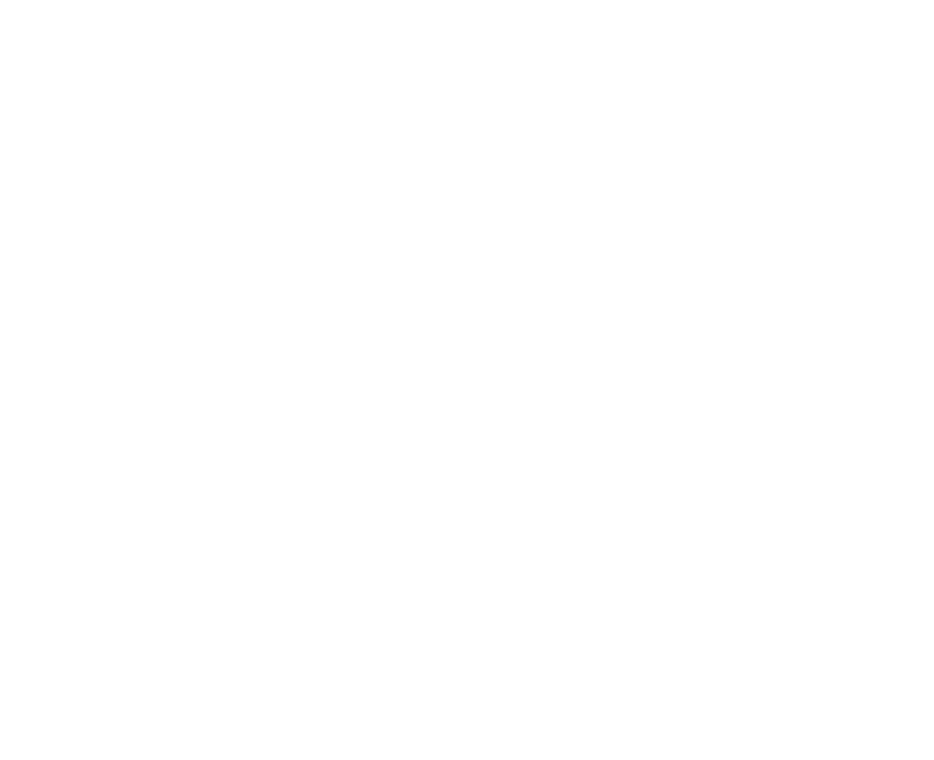
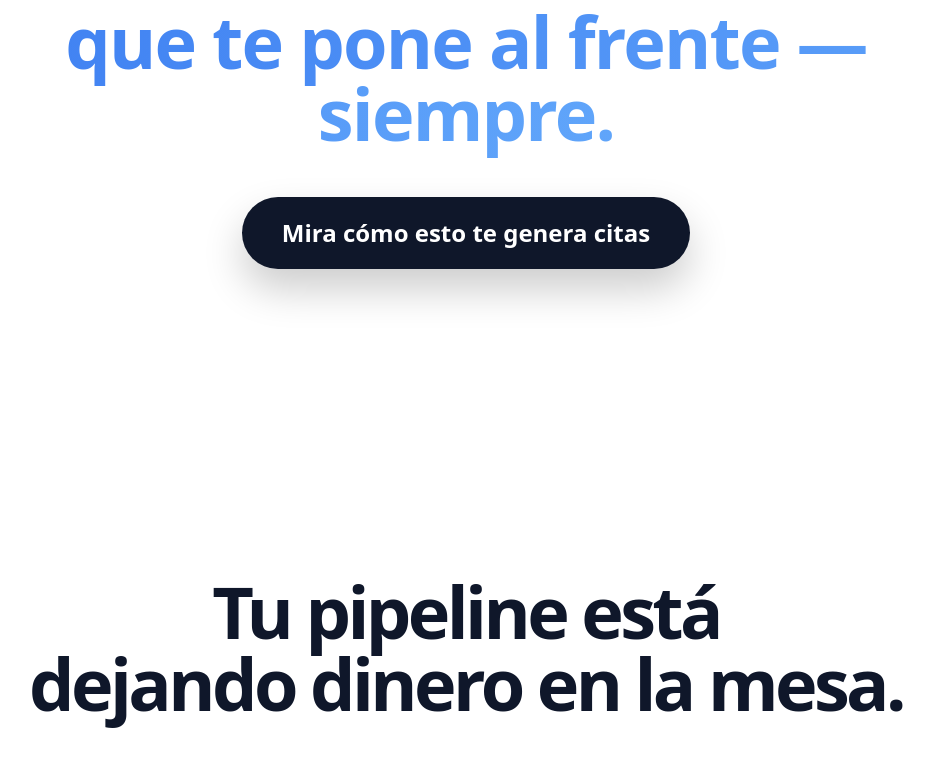
Before and after one commit to orlandoperflo/blossom, a Next.js app: page /es in a window 1280 px wide. Before the commit this address had no page. Shown: the part 531-1291 px from the top of the page, without its empty margins (174-1108 px from the left). Before the commit the page ends 800 px from the top, so only its background shows below. Built offline with nearby package versions, Linux system fonts and the light colour scheme.

Commit message:
Add locale routes and refine Spanish copy

```diff
--- /dev/null
+++ b/app/en/page.jsx
@@ -0,0 +1,15 @@
+import LandingPage from '../../components/LandingPage';
+
+export const metadata = {
+  alternates: {
+    canonical: '/en',
+    languages: {
+      en: '/en',
+      es: '/es',
+    },
+  },
+};
+
+export default function EnglishPage() {
+  return <LandingPage initialLanguage="en" />;
+}
--- /dev/null
+++ b/app/es/page.jsx
@@ -0,0 +1,15 @@
+import LandingPage from '../../components/LandingPage';
+
+export const metadata = {
+  alternates: {
+    canonical: '/es',
+    languages: {
+      en: '/en',
+      es: '/es',
+    },
+  },
+};
+
+export default function SpanishPage() {
+  return <LandingPage initialLanguage="es" />;
+}
--- a/app/layout.jsx
+++ b/app/layout.jsx
@@ -2,7 +2,14 @@
 
 export const metadata = {
   title: 'Blossom Accelerate',
-  description: 'Lightning-fast lead capture and conversion for ultra-luxury real estate. Captura y conversión de leads ultrarrápida para bienes raíces de ultralujo.',
+  description: 'Lightning-fast lead capture and conversion for ultra-luxury real estate. Captura y conversión de prospectos ultrarrápida para asesores inmobiliarios premium.',
+  alternates: {
+    canonical: '/',
+    languages: {
+      en: '/en',
+      es: '/es',
+    },
+  },
   icons: {
     icon: '/favicon.ico',
     shortcut: '/favicon.ico',
--- a/app/page.jsx
+++ b/app/page.jsx
@@ -1,5 +1,5 @@
 import LandingPage from '../components/LandingPage';
 
 export default function HomePage() {
-  return <LandingPage />;
+  return <LandingPage initialLanguage="en" />;
 }
--- a/components/LandingPage.jsx
+++ b/components/LandingPage.jsx
@@ -1,6 +1,7 @@
 "use client";
 
 import React, { useState, useEffect, useRef } from 'react';
+import { usePathname, useRouter } from 'next/navigation';
 import { motion, AnimatePresence } from 'framer-motion';
 import {
   Search, Settings, User, RefreshCcw,
@@ -13,6 +14,7 @@
 
 
 const LANGUAGE_STORAGE_KEY = 'blossom-preferred-language';
+const DEFAULT_LANGUAGE = 'en';
 
 const LANGUAGES = {
   en: { code: 'en', label: 'English', shortLabel: 'EN' },
@@ -165,137 +167,137 @@
       languageLabel: 'Idioma',
     },
     hero: {
-      headlineLead: 'Los leads eligen al primer agente que responde.',
-      headlineAccent: 'Por eso creamos un sistema que te pone primero — siempre.',
+      headlineLead: 'Los prospectos eligen al asesor que responde primero.',
+      headlineAccent: 'Por eso construimos un sistema que te pone al frente — siempre.',
       watchCtaTop: 'Mira cómo esto',
-      watchCtaBottom: 'te consigue clientes',
-      inboxTitle: 'Bandeja de leads',
+      watchCtaBottom: 'te genera citas',
+      inboxTitle: 'Bandeja de prospectos',
       active: 'Activo',
       inputPlaceholder: 'Escribe una respuesta...',
-      notificationIntro: 'Recibe notificaciones en cualquier lugar.',
-      bookedTitle: 'Tour de casa agendado',
-      bookedTime: 'Jueves a las 2 p. m.',
-      benefits: ['Respuesta instantánea', 'Califica el lead', 'Impulsa la reserva'],
+      notificationIntro: 'Recibe avisos estés donde estés.',
+      bookedTitle: 'Recorrido agendado',
+      bookedTime: 'Jueves, 2:00 p. m.',
+      benefits: ['Respuesta inmediata', 'Califica al prospecto', 'Lo lleva a una cita'],
       channelLead: 'Sin importar de dónde',
-      channelMiddle: 'vengan tus leads,',
+      channelMiddle: 'lleguen tus prospectos,',
       channelAccent: 'nos integramos con',
       channelAccentEnd: 'todos tus canales.',
       accelerateLead: 'Deja de',
-      accelerateMiddle: 'perder oportunidades',
+      accelerateMiddle: 'perder operaciones',
       accelerateBeforeAccent: 'por las que ya',
-      accelerateAccent: 'pagaste',
-      speed: 'La velocidad decide',
-      speedEnd: 'quién gana el trato.',
-      primaryCta: 'Empieza a capturar cada lead',
-      onboardingLimit: 'SOLO INCORPORAMOS',
+      accelerateAccent: 'invertiste',
+      speed: 'La velocidad define',
+      speedEnd: 'quién gana la operación.',
+      primaryCta: 'Empieza a capturar cada prospecto',
+      onboardingLimit: 'SOLO INTEGRAMOS',
       onboardingLimitMiddle: 'A POCOS CLIENTES',
-      onboardingLimitEnd: 'cada mes para configurarlo correctamente.',
+      onboardingLimitEnd: 'cada mes para configurarlo con precisión.',
       replay: 'Repetir experiencia',
       chatMessages: [
-        { id: 1, sender: '+1 (555) 012-3456', type: 'text', content: 'Hola, ¿108 Sky Tower sigue disponible?', role: 'client', delay: 800 },
-        { id: 2, sender: 'Agente Blossom', type: 'text', content: '¡Sí! Es una propiedad preciosa. Aquí tienes un vistazo a la sala principal.', role: 'agent', delay: 1200 },
-        { id: 3, sender: 'Agente Blossom', type: 'image', content: 'https://images.unsplash.com/photo-1512917774080-9991f1c4c750?auto=format&fit=crop&q=80&w=800', role: 'agent', delay: 600 },
-        { id: 4, sender: 'Agente Blossom', type: 'text', content: '¿Buscas mudarte pronto o solo estás explorando opciones?', role: 'agent', delay: 1000 },
-        { id: 5, sender: '+1 (555) 012-3456', type: 'text', content: 'Intento mudarme en los próximos meses.', role: 'client', delay: 800 },
-        { id: 6, sender: 'Agente Blossom', type: 'text', content: 'Entendido. ¿Ya tienes preaprobación o todavía estás en ese proceso?', role: 'agent', delay: 1200 },
+        { id: 1, sender: '+1 (555) 012-3456', type: 'text', content: 'Hola, ¿sigue disponible la propiedad 108 Sky Tower?', role: 'client', delay: 800 },
+        { id: 2, sender: 'Asesor Blossom', type: 'text', content: 'Sí, sigue disponible. Es una propiedad espectacular; te comparto una vista del área social.', role: 'agent', delay: 1200 },
+        { id: 3, sender: 'Asesor Blossom', type: 'image', content: 'https://images.unsplash.com/photo-1512917774080-9991f1c4c750?auto=format&fit=crop&q=80&w=800', role: 'agent', delay: 600 },
+        { id: 4, sender: 'Asesor Blossom', type: 'text', content: '¿Estás buscando mudarte pronto o apenas estás evaluando opciones?', role: 'agent', delay: 1000 },
+        { id: 5, sender: '+1 (555) 012-3456', type: 'text', content: 'Me gustaría moverme en los próximos meses.', role: 'client', delay: 800 },
+        { id: 6, sender: 'Asesor Blossom', type: 'text', content: 'Perfecto. ¿Ya cuentas con preaprobación o estás en ese proceso?', role: 'agent', delay: 1200 },
         { id: 7, sender: '+1 (555) 012-3456', type: 'text', content: 'Sí, ya tengo preaprobación.', role: 'client', delay: 800 },
-        { id: 8, sender: 'Agente Blossom', type: 'text', content: 'Perfecto — eso ayuda mucho.', role: 'agent', delay: 1000 },
-        { id: 10, sender: 'Agente Blossom', type: 'text', content: 'Según tu calendario, sería ideal verla esta semana.', role: 'agent', delay: 1400 },
-        { id: 11, sender: 'Agente Blossom', type: 'text', content: 'Tengo jueves a las 2 p. m. o viernes a las 10 a. m. disponibles — ¿qué te queda mejor?', role: 'agent', delay: 1200 },
-        { id: 12, sender: '+1 (555) 012-3456', type: 'text', content: 'El jueves funciona. El lugar se ve increíble.', role: 'client', delay: 1000 },
-        { id: 13, sender: 'Agente Blossom', type: 'text', content: 'Agendado. ¡Nos vemos el jueves!', role: 'agent', delay: 1400 },
+        { id: 8, sender: 'Asesor Blossom', type: 'text', content: 'Excelente — eso nos ayuda a avanzar con prioridad.', role: 'agent', delay: 1000 },
+        { id: 10, sender: 'Asesor Blossom', type: 'text', content: 'Por tu calendario, conviene verla esta misma semana.', role: 'agent', delay: 1400 },
+        { id: 11, sender: 'Asesor Blossom', type: 'text', content: 'Tengo jueves a las 2:00 p. m. o viernes a las 10:00 a. m. — ¿qué horario te acomoda mejor?', role: 'agent', delay: 1200 },
+        { id: 12, sender: '+1 (555) 012-3456', type: 'text', content: 'El jueves me funciona. La propiedad se ve increíble.', role: 'client', delay: 1000 },
+        { id: 13, sender: 'Asesor Blossom', type: 'text', content: 'Listo, quedó agendado. Nos vemos el jueves.', role: 'agent', delay: 1400 },
       ],
     },
     visuals: {
-      syncing: 'Sincronizando todas las entradas',
+      syncing: 'Sincronizando todos los canales',
       metrics: [
-        { label: 'Estimación de capital', val: 'Alta ($200k+)' },
-        { label: 'Puntaje de intención del comprador', val: '94/100' },
-        { label: 'Plazo inmediato', val: 'Listo ahora' },
+        { label: 'Plusvalía estimada', val: 'Alta ($200k+)' },
+        { label: 'Intención de compra', val: '94/100' },
+        { label: 'Tiempo de decisión', val: 'Listo ahora' },
       ],
-      followUp: '"Seguimiento que se siente humano..."',
-      meetingScheduled: 'Reunión agendada',
+      followUp: '"Seguimiento con tono humano y profesional..."',
+      meetingScheduled: 'Cita agendada',
       pushedToCrm: 'Enviado al CRM',
-      gciLift: 'AUMENTO DE GCI',
+      gciLift: 'CRECIMIENTO GCI',
     },
     steps: {
-      eyebrow: 'Infraestructura central',
+      eyebrow: 'Infraestructura comercial',
       titleLine1: 'La arquitectura',
-      titleLine2: 'del éxito.',
-      description: 'Cinco capas especializadas trabajando en perfecta armonía para que nunca quede dinero sobre la mesa.',
+      titleLine2: 'para cerrar más.',
+      description: 'Cinco capas especializadas trabajan en sincronía para que ningún prospecto de alto valor se quede sin atención.',
       items: [
-        { id: '01', title: 'Captura omnicanal', desc: 'Deja de ingresar leads manualmente. Sincronizamos al instante cada prospecto de Zillow, Meta, Google y tu sitio web en un solo motor de intake unificado.' },
-        { id: '02', title: 'Calificación inteligente', desc: 'No todos los leads valen lo mismo. Nuestra IA analiza datos de comportamiento y registros públicos para filtrar compradores serios y vendedores con alto capital.' },
-        { id: '03', title: 'Nutrición conversacional', desc: 'Implementamos secuencias persistentes de seguimiento multietapa por SMS y email que suenan indistinguibles de un agente de alto rendimiento.' },
-        { id: '04', title: 'Conversión sin fricción', desc: 'Cuando un lead califica, enviamos el prospecto de alta intención directamente a tu CRM y te notificamos por Slack o móvil para cerrar el trato.' },
-        { id: '05', title: 'Optimización del rendimiento', desc: 'Monitorea la velocidad de tu pipeline en tiempo real. Nuestra suite profunda de analítica identifica cuellos de botella y destaca tus fuentes de leads más rentables.' },
+        { id: '01', title: 'Captura omnicanal', desc: 'Deja de capturar prospectos a mano. Sincronizamos Zillow, Meta, Google, tu sitio web y tus fuentes actuales en un solo motor de atención.' },
+        { id: '02', title: 'Calificación inteligente', desc: 'No todos los prospectos tienen la misma intención. Nuestra IA identifica presupuesto, urgencia, perfil y señales de valor para priorizar oportunidades reales.' },
+        { id: '03', title: 'Seguimiento conversacional', desc: 'Activamos secuencias persistentes por SMS, WhatsApp y email con un tono natural, pulido y alineado a un asesor inmobiliario premium.' },
+        { id: '04', title: 'Conversión sin fricción', desc: 'Cuando el prospecto está listo, lo enviamos a tu CRM y te notificamos en Slack o móvil para que llegues a la conversación con contexto completo.' },
+        { id: '05', title: 'Optimización de desempeño', desc: 'Monitorea la velocidad de tu pipeline en tiempo real. Detectamos cuellos de botella y tus fuentes más rentables para invertir con mayor precisión.' },
       ],
     },
     math: {
-      locale: 'es-US',
-      eyebrow: 'Optimización del rendimiento',
+      locale: 'es-MX',
+      eyebrow: 'Optimización de rentabilidad',
       titleLine1: 'La matemática de la',
-      titleLine2: 'eficiencia.',
-      description: 'La mayoría de los equipos se enfoca en inversión publicitaria. Nosotros nos enfocamos en rendimiento. Ajusta el modelo para calcular tu expansión de ingresos específica.',
+      titleLine2: 'conversión.',
+      description: 'La mayoría de los equipos mira el gasto publicitario. Nosotros optimizamos el rendimiento de cada prospecto. Ajusta el modelo para estimar tu crecimiento potencial.',
       avgCommission: 'Comisión promedio',
-      annualDeals: 'Tratos anuales (actuales)',
-      projectedLift: 'Aumento proyectado a 12 meses',
+      annualDeals: 'Operaciones anuales actuales',
+      projectedLift: 'Crecimiento proyectado a 12 meses',
       currentGci: 'GCI anual actual',
       recovery: 'Recuperación Blossom',
-      additionalDeals: 'Tratos adicionales',
+      additionalDeals: 'Operaciones adicionales',
       totalPotential: 'Potencial total de GCI',
-      cta: 'Solicitar instalación',
+      cta: 'Solicitar implementación',
     },
     problems: {
       titleLine1: 'Tu pipeline está',
-      titleLine2: 'perdiendo ingresos.',
-      quote: '"La mayoría de los equipos inmobiliarios no tiene un problema de leads; tiene un problema de infraestructura."',
+      titleLine2: 'dejando dinero en la mesa.',
+      quote: '"La mayoría de los equipos inmobiliarios no tiene un problema de prospectos; tiene un problema de velocidad, seguimiento e infraestructura."',
       cards: [
-        { title: 'Respuesta lenta', desc: 'Los leads se enfrían en menos de 5 minutos. La mayoría de los agentes espera horas. Blossom responde en menos de 90 segundos, 24/7.' },
-        { title: 'Cero seguimiento', desc: 'El 80% de las ventas requiere 5+ seguimientos. Nuestro motor nunca olvida un nombre ni un plazo.' },
-        { title: 'Volumen sin calificar', desc: 'Deja de perder horas con curiosos. Verificamos intención, plazo y presupuesto antes de que tomes el teléfono.' },
-        { title: 'Llamadas perdidas', desc: 'Cada llamada perdida es una comisión de $12k+ perdida. Blossom ofrece un intake institucional para cada llamada.' },
-        { title: 'Escalado manual', desc: 'Tu crecimiento está limitado por la capacidad humana. Nuestro sistema tiene ancho de banda infinito para leads infinitos.' },
-        { title: 'Datos desconectados', desc: 'Los tratos se pierden en hojas de cálculo desordenadas. Proporcionamos un sistema operativo limpio y de alto rendimiento.' },
+        { title: 'Respuesta tardía', desc: 'Un prospecto premium se enfría en minutos. Mientras otros asesores tardan horas, Blossom responde en menos de 90 segundos, 24/7.' },
+        { title: 'Seguimiento inconsistente', desc: 'La mayoría de las operaciones requiere múltiples seguimientos. Nuestro motor nunca olvida un nombre, un presupuesto ni una fecha objetivo.' },
+        { title: 'Volumen sin prioridad', desc: 'Deja de invertir horas en curiosos. Verificamos intención, plazo y capacidad antes de que tomes la llamada.' },
+        { title: 'Llamadas perdidas', desc: 'Cada llamada sin respuesta puede ser una comisión de alto valor perdida. Blossom ofrece atención institucional para cada contacto.' },
+        { title: 'Escala manual', desc: 'Tu crecimiento no debería depender de estar pegado al teléfono. El sistema atiende más prospectos sin sacrificar calidad.' },
+        { title: 'Datos dispersos', desc: 'Las oportunidades se pierden entre hojas de cálculo y chats. Centralizamos la operación en un flujo limpio, medible y de alto desempeño.' },
       ],
     },
     features: {
-      titleLine1: 'Diseñado para capturar,',
+      titleLine1: 'Diseñado para captar,',
       titleLine2: 'calificar y convertir.',
-      description: 'No solo enviamos notificaciones. Construimos un agente totalmente automatizado que habla como tú, aprende como tú y agenda por ti.',
+      description: 'No solo enviamos notificaciones. Construimos un agente automatizado que responde con tu tono, aprende tu operación y agenda citas calificadas por ti.',
       cards: [
-        { title: 'Respuesta en menos de 5 segundos', desc: 'Nuestro sistema interactúa con cada lead en menos de 5 segundos. En real estate, ser primero no es solo una ventaja: es la única forma de ganar.' },
-        { title: 'Calificación inteligente', desc: 'Nuestra IA hace las preguntas correctas: plazo, presupuesto y preaprobación. Solo hablas con leads listos para transaccionar.' },
-        { title: 'Agendamiento automatizado', desc: 'Sincroniza tu calendario y deja que Accelerate maneje la programación. Tu único trabajo es llegar a la cita listo para firmar.' },
+        { title: 'Respuesta en menos de 5 segundos', desc: 'El sistema atiende cada prospecto casi al instante. En bienes raíces de alto valor, llegar primero no es ventaja: es requisito.' },
+        { title: 'Calificación inteligente', desc: 'La IA pregunta lo importante: zona, presupuesto, plazo, preaprobación e intención. Tú hablas con prospectos listos para avanzar.' },
+        { title: 'Agenda automatizada', desc: 'Sincroniza tu calendario y deja que Accelerate gestione los horarios. Tú solo llegas a la cita con el contexto correcto.' },
       ],
     },
     advantage: {
       eyebrow: 'La ventaja Blossom',
-      titleLine1: 'Tu fuente de leads no importa.',
+      titleLine1: 'La fuente del prospecto no importa.',
       titleLine2: 'Tu velocidad sí.',
       bullets: [
-        'Se integra con Zillow, Realtor.com, Facebook Ads y cualquier stack tecnológico que tengas.',
-        'Funciona 24/7, incluidos feriados y consultas a las 3 a. m.',
-        'Soporte multicanal (SMS, WhatsApp, email y más).',
-        'Sincronización directa con CRM sin ingreso manual.',
+        'Se integra con Zillow, Realtor.com, Meta Ads, Google y el stack que ya usa tu equipo.',
+        'Opera 24/7, incluidos fines de semana, festivos y consultas de madrugada.',
+        'Atención multicanal por SMS, WhatsApp, email y más.',
+        'Sincronización directa con tu CRM sin captura manual.',
       ],
-      imageAlt: 'Casa de lujo',
-      stat: 'Aumento en la tasa de conversión de lead a tour',
+      imageAlt: 'Residencia de lujo',
+      stat: 'Aumento en conversión de prospecto a recorrido',
     },
     finalCta: {
-      titleLine1: 'Recuperamos los tratos',
-      titleLine2: 'que estás perdiendo ahora.',
-      description: 'Solo incorporamos a pocos clientes cada mes para garantizar que cada configuración esté optimizada para máxima conversión.',
+      titleLine1: 'Recuperamos las operaciones',
+      titleLine2: 'que hoy estás perdiendo.',
+      description: 'Solo incorporamos a pocos clientes cada mes para asegurar una implementación precisa, personalizada y optimizada para convertir.',
       button: 'Agenda tu llamada estratégica',
       questions: [
-        '¿De dónde vienen la mayoría de tus leads?',
-        '¿Qué tan rápido estás respondiendo ahora?',
-        '¿Qué pasa después de que te escriben?',
-        '¿Cuántos leads entrantes recibes por semana?',
+        '¿De dónde llegan la mayoría de tus prospectos?',
+        '¿En cuánto tiempo estás respondiendo hoy?',
+        '¿Qué sucede después de que te escriben?',
+        '¿Cuántos prospectos entrantes recibes por semana?',
       ],
       inputPlaceholder: 'Escribe y presiona Enter',
-      bookingPrompt: 'Agenda tu llamada de configuración',
-      calendarTitle: 'Calendario de llamada de configuración Blossom',
+      bookingPrompt: 'Agenda tu llamada de implementación',
+      calendarTitle: 'Calendario de implementación Blossom',
     },
   },
 };
@@ -514,7 +516,7 @@
   </div>
 );
 
-const Navbar = ({ onGetStartedClick, language, onLanguageChange, copy }) => {
+const Navbar = ({ onGetStartedClick, language, onLanguageChange, onLanguageFocus, copy }) => {
   const [scrolled, setScrolled] = useState(false);
   useEffect(() => {
     const handleScroll = () => setScrolled(window.scrollY > 20);
@@ -532,6 +534,7 @@
           <select
             id="language-selector"
             value={language}
+            onFocus={onLanguageFocus}
             onChange={(event) => onLanguageChange(event.target.value)}
             className="h-9 rounded-full border border-slate-200 bg-white/90 px-3 text-xs sm:text-sm font-black text-slate-700 shadow-lg outline-none transition focus:border-blue-500 focus:ring-2 focus:ring-blue-500/20"
             aria-label={copy.languageLabel}
@@ -823,8 +826,11 @@
   );
 };
 
-const LandingPage = () => {
-  const [language, setLanguage] = useState('en');
+const LandingPage = ({ initialLanguage = DEFAULT_LANGUAGE }) => {
+  const router = useRouter();
+  const pathname = usePathname();
+  const normalizedInitialLanguage = TRANSLATIONS[initialLanguage] ? initialLanguage : DEFAULT_LANGUAGE;
+  const [language, setLanguage] = useState(normalizedInitialLanguage);
   const copy = TRANSLATIONS[language];
   const [setupStarted, setSetupStarted] = useState(false);
   const [setupStep, setSetupStep] = useState(0);
@@ -838,20 +844,35 @@
   const problemIcons = [<Zap />, <Layers />, <ShieldCheck />, <BarChart3 />, <Target />, <MessageSquare />];
 
   useEffect(() => {
+    const pathLanguage = pathname?.split('/')[1];
+
+    if (pathLanguage && TRANSLATIONS[pathLanguage]) {
+      setLanguage(pathLanguage);
+      window.localStorage.setItem(LANGUAGE_STORAGE_KEY, pathLanguage);
+      return;
+    }
+
     const savedLanguage = window.localStorage.getItem(LANGUAGE_STORAGE_KEY);
     if (savedLanguage && TRANSLATIONS[savedLanguage]) {
       setLanguage(savedLanguage);
     }
-  }, []);
+  }, [pathname]);
 
   useEffect(() => {
     document.documentElement.lang = language;
     window.localStorage.setItem(LANGUAGE_STORAGE_KEY, language);
   }, [language]);
 
+  const getLanguageHref = (nextLanguage) => `/${nextLanguage}`;
+
+  const handleLanguageFocus = () => {
+    document.documentElement.lang = language;
+  };
+
   const handleLanguageChange = (nextLanguage) => {
     if (!TRANSLATIONS[nextLanguage]) return;
     setLanguage(nextLanguage);
+    router.push(getLanguageHref(nextLanguage));
   };
 
   const scrollToDealRecovery = () => {
@@ -897,7 +918,7 @@
 
   return (
     <div className="min-h-screen bg-white font-sans text-slate-900">
-      <Navbar onGetStartedClick={scrollToDealRecovery} language={language} onLanguageChange={handleLanguageChange} copy={copy.nav} />
+      <Navbar onGetStartedClick={scrollToDealRecovery} language={language} onLanguageChange={handleLanguageChange} onLanguageFocus={handleLanguageFocus} copy={copy.nav} />
 
       {/* Hero Section */}
       <section className="pt-20 md:pt-32">
```
